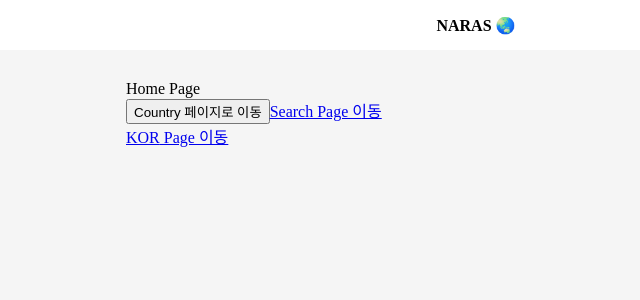
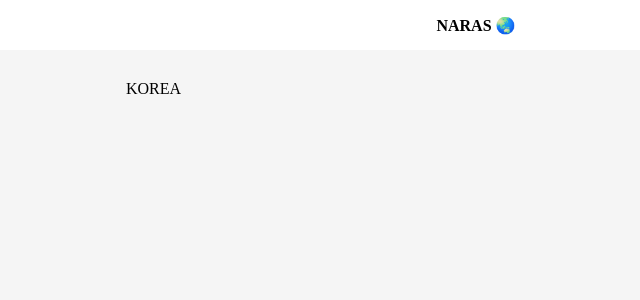
Before and after one commit to eeeyooon/Nextjs-Practice, a Next.js app: page / in a window 1280 px wide. Shown: the top 300 px of the page, without its empty margins (164-804 px from the left). Built offline with nearby package versions, Linux system fonts and the light colour scheme.

Commit message:
📌 SSR 적용해보기
- `getServerSideProps` 함수 사용
- 서버측과 클라이언트 측에서 실행되는 코드 확인

```diff
--- a/pages/index.js
+++ b/pages/index.js
@@ -1,36 +1,23 @@
-import Link from "next/link";
-import { useRouter } from "next/router";
+import { useEffect } from "react";
 
-export default function Home() {
-  const code = "KOR";
-  const router = useRouter();
+export default function Home({ name }) {
+  console.log("HOME");
 
-  const onClickButton = () => {
-    // router.push("/search");
-    router.push({
-      pathname: "/country/[code]",
-      query: { code: code },
-    });
+  useEffect(() => {
+    console.log("HOME MOUNT");
+  }, []);
+
+  return <div>{name}</div>;
+}
+
+export const getServerSideProps = async () => {
+  // SSR을 위해 서버측에서 컴포넌트(페이지의 역할을 하는 컴포넌트 <- 여기선 Home 컴포넌트)에게 전달할 데이터를 설정하는 함수.
+  // 이 함수는 반드시 객체를 반환해야 함. props와 props의 값(무조건 객체)
+  // 이 객체의 값은 반드시 컴포넌트로 전달됨.
+
+  return {
+    props: {
+      name: "KOREA",
+    },
   };
-
-  return (
-    <div>
-      Home Page
-      <div>
-        <button onClick={onClickButton}>Country 페이지로 이동</button>
-        <Link href={"/search"}>Search Page 이동</Link>
-      </div>
-      <div>
-        {/* <Link href={`/country/${code}`}>{code} Page 이동</Link> */}
-        <Link
-          href={{
-            pathname: "/country/[code]",
-            query: { code: code },
-          }}
-        >
-          {code} Page 이동
-        </Link>
-      </div>
-    </div>
-  );
-}
+};
```
